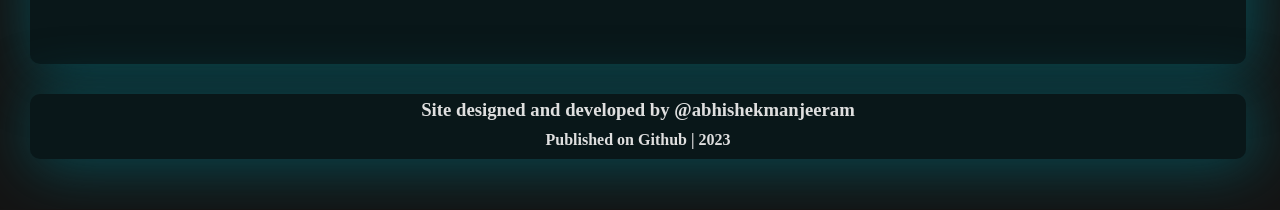
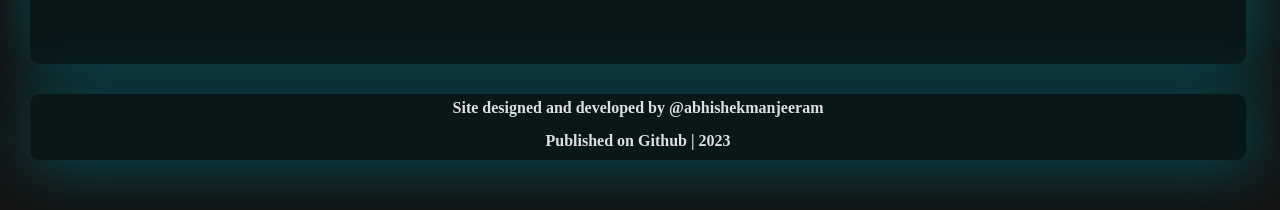
Before and after one commit to abhishekmanjeeram/portfolio-html, a plain HTML site: page index/index.html in a window 1280 px wide. Shown: the part 3686-3896 px from the top of the page. Drawn offline with Linux system fonts and the light colour scheme.

Commit message:
Update index.html

```diff
--- a/index/index.html
+++ b/index/index.html
@@ -313,7 +313,7 @@
     </div>
 
     <footer>
-      <h3>Site designed and developed by @abhishekmanjeeram</h3>
+      <h4>Site designed and developed by @abhishekmanjeeram</h4>
       <h4>Published on Github | 2023</h4>
     </footer>
 
```
